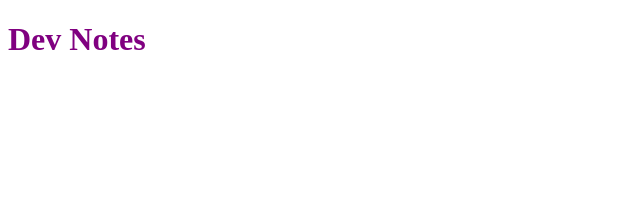
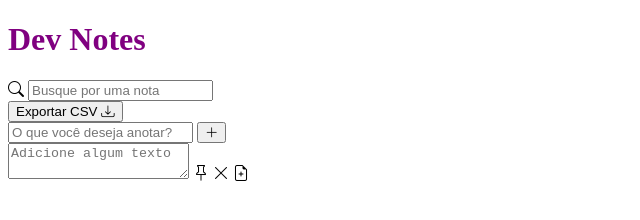
Before and after one commit to jotaFonseca/dev-notes, a plain HTML site: page index.html in a window 1280 px wide. Shown: the whole page, without its empty margins (0-640 px from the left). Drawn offline with nearby package versions, Linux system fonts and the light colour scheme.

Commit message:
Feat: Estrutura HTML do projeto finalizada.

```diff
--- a/index.html
+++ b/index.html
@@ -22,6 +22,29 @@
     <title>Dev Notes</title>
   </head>
   <body>
-    <h1>Dev Notes</h1>
+    <header>
+      <h1>Dev Notes</h1>
+      <div class="search-container">
+        <i class="bi bi-search"></i>
+        <input type="text" id="search-input" placeholder="Busque por uma nota">
+      </div>
+      <button id="export-notes">
+        Exportar CSV <i class="bi bi-download"></i>
+      </button>
+    </header>
+    <div class="add-note-container">
+      <input type="text" id="note-content" placeholder="O que você deseja anotar?">
+      <button class="add-note">
+        <i class="bi bi-plus-lg"></i>
+      </button>
+    </div>
+    <div class="notes-container">
+      <div class="note">
+        <textarea placeholder="Adicione algum texto"></textarea>
+        <i class="bi bi-pin"></i>
+        <i class="bi bi-x-lg"></i>
+        <i class="bi bi-file-earmark-plus"></i>
+      </div>
+    </div>
   </body>
 </html>
```
